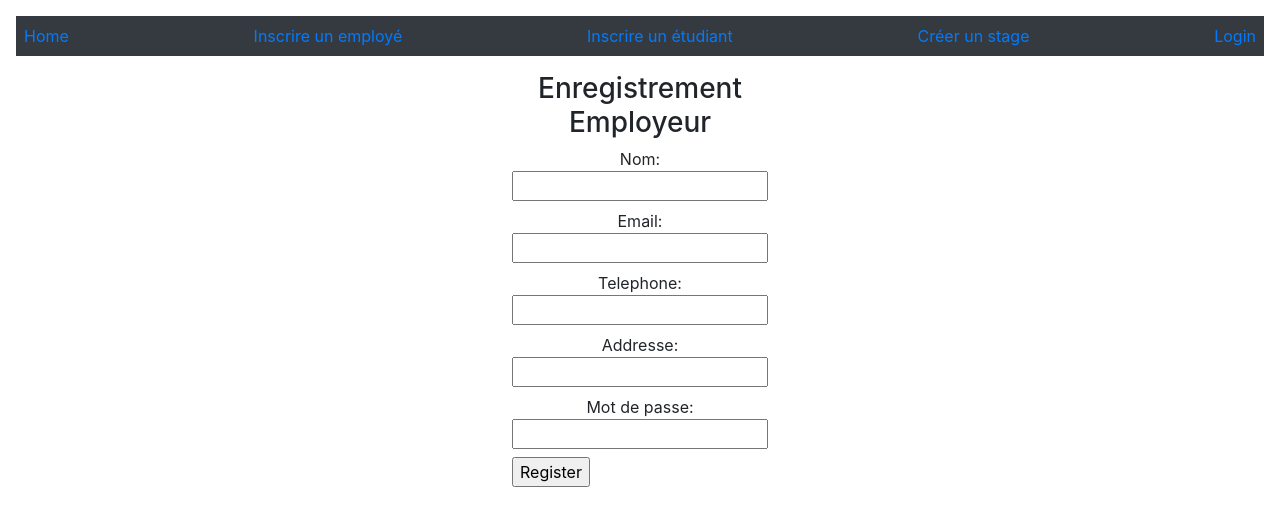
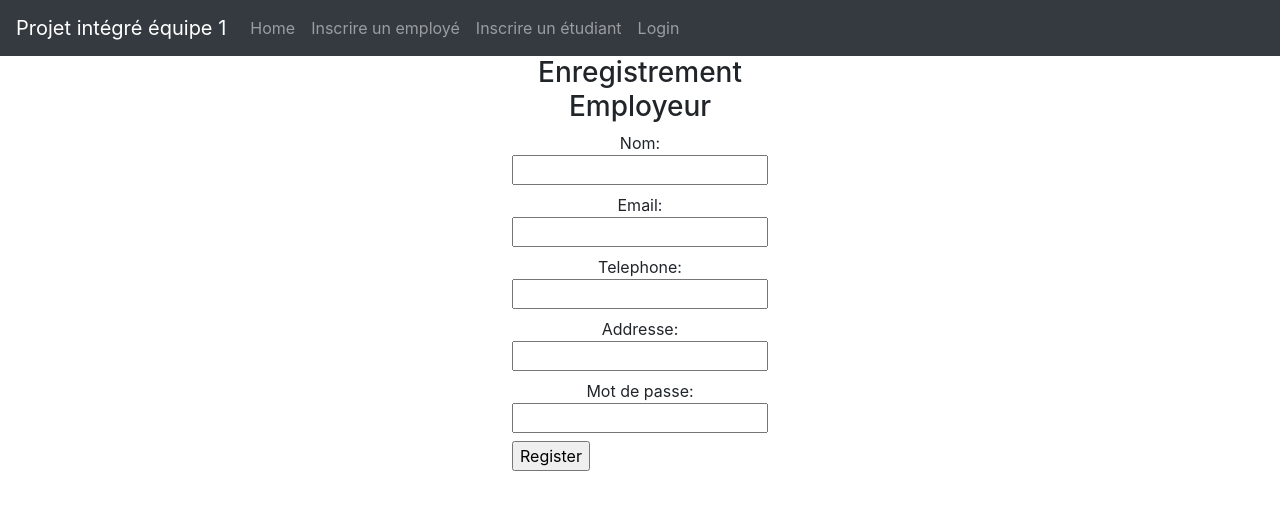
Before and after one commit to cidit/Projet-Integre-EQ1, a React (Create React App) app in the folder frontend/: page /empRegist in a window 1280 px wide. Shown: the top 526 px of the page. Built offline with nearby package versions, Linux system fonts and the light colour scheme.

Commit message:
Navbar semi-functionnal

```diff
--- a/frontend/package.json
+++ b/frontend/package.json
@@ -12,6 +12,7 @@
     "formik": "^2.1.5",
     "npm": "^6.14.8",
     "react": "^16.13.1",
+    "react-bootstrap": "^1.3.0",
     "react-dom": "^16.13.1",
     "react-router-dom": "^5.2.0",
     "react-scripts": "3.4.3"
--- a/frontend/public/index.html
+++ b/frontend/public/index.html
@@ -24,7 +24,7 @@
       work correctly both with client-side routing and a non-root public URL.
       Learn how to configure a non-root public URL by running `npm run build`.
     -->
-    <title>React App</title>
+    <title>Les indécis perdus</title>
   </head>
   <body>
     <noscript>You need to enable JavaScript to run this app.</noscript>
--- a/frontend/src/App.js
+++ b/frontend/src/App.js
@@ -8,45 +8,26 @@ import ListStagesComponent from "./components/ListStageComponent";
 import CreateStageComponent from './components/CreateStageComponent';
 import EmployeurRegister from "./components/EmployeurRegister";
 import Login from "./components/Login";
-import { BrowserRouter as Router, Route, Switch, Link, NavLink } from 'react-router-dom';
+import { BrowserRouter, Route, Switch } from 'react-router-dom';
 import Home from "./components/Home";
+import HeaderComponent from "./components/HeaderComponent";
 
 function App() {
+
   return (
     <div className="App">
-
-
-      <article id="article">
-        <div>
-          <Router>
-            <nav class="navbar navbar-dark bg-dark p-2 m-3">
-              <NavLink to="/">Home</NavLink>
-              <NavLink to="/empRegist">Inscrire un employé</NavLink>
-              <NavLink to="/create">Inscrire un étudiant</NavLink>
-              <NavLink to="/createStage">Créer un stage</NavLink>
-              <NavLink to="/Login">Login</NavLink>
-            </nav>
-            <div className="container">
-              <div className="container">
-                <Switch>
-                  <Route path="/" exact component={Home}></Route>
-                  <Route path="/stages" component={ListStagesComponent}></Route>
-                  <Route path="/createStage" component={CreateStageComponent}></Route>
-                  <Route path='/empRegist' component={EmployeurRegister} />
-                  <Route path='/create' component={EtudiantRegister} />
-                  <Route path='/login' component={Login} />
-                </Switch>
-              </div>
-
-            </div>
-          </Router>
-
-        </div>
-      </article>
-
-
+      <main>
+        <HeaderComponent />
+        <Switch>
+          <Route path="/" exact component={Home}/>
+          <Route path="/stages" component={ListStagesComponent}/>
+          <Route path="/createStage" component={CreateStageComponent}/>
+          <Route path='/empRegist' component={EmployeurRegister} />
+          <Route path='/create' component={EtudiantRegister} />
+          <Route path='/login' component={Login} />
+        </Switch>
+      </main>
     </div>
-
   );
 }
 
--- a/frontend/src/components/EmployeurRegister.js
+++ b/frontend/src/components/EmployeurRegister.js
@@ -3,9 +3,7 @@ import './../App.css';
 import './../css/Register.css';
 import Employeur from "../model/Employeur";
 import EmployeurService from "../service/EmployeurService";
-import {Redirect} from "react-router-dom";
 
-let redirectStr = "";
 export default class EmployeurRegister extends Component {
     constructor(props) {
         super(props);
@@ -17,7 +15,6 @@ export default class EmployeurRegister extends Component {
 
     handleChange(event) {
         this.setState({[event.target.name]: event.target.value});
-        console.log(redirectStr);
     }
 
     async handleSubmit(event) {
@@ -25,18 +22,15 @@ export default class EmployeurRegister extends Component {
         let x = "email";
         let data = await EmployeurService.getByEmail(this.state[x]);
         if (data[x] != this.state[x]){
+            await this.setState({desc: "EMP"} );
             await EmployeurService.post(this.state);
-            redirectStr = "HOME";
-            this.forceUpdate();
+            await this.props.history.push('/Login');
         } else {
              alert("Ce email est deja utilise");
         }
     }
 
     render(){
-        if(redirectStr == "HOME"){
-            return <Redirect to={"/"}/>
-        } else {
         return (
             <div className="formBox">
                 <h3>Enregistrement Employeur</h3>
@@ -47,19 +41,23 @@ export default class EmployeurRegister extends Component {
                     </label>
                     <label>
                         Email:
-                            <input type="email" name="email" required value={this.state.email} onChange={this.handleChange}/>
+                        <input type="email" name="email" required value={this.state.email}
+                               onChange={this.handleChange}/>
                     </label>
                     <label>
                         Telephone:
-                            <input type="tel" name="telephone" required value={this.state.telephone} onChange={this.handleChange}/>
+                        <input type="tel" name="telephone" required value={this.state.telephone}
+                               onChange={this.handleChange}/>
                     </label>
                     <label>
                         Addresse:
-                            <input type="text" name="adresse" required value={this.state.adresse} onChange={this.handleChange} />
+                        <input type="text" name="adresse" required value={this.state.adresse}
+                               onChange={this.handleChange}/>
                     </label>
                     <label>
                         Mot de passe:
-                            <input type="password" name="password" required value={this.state.password} onChange={this.handleChange}/>
+                        <input type="password" name="password" required value={this.state.password}
+                               onChange={this.handleChange}/>
                     </label>
                     <input type="submit" value="Register"/>
                 </form>
@@ -67,4 +65,3 @@ export default class EmployeurRegister extends Component {
         );
     }
 }
-}
--- a/frontend/src/components/HeaderComponent.js
+++ b/frontend/src/components/HeaderComponent.js
@@ -1,15 +1,83 @@
-import React, { Component } from 'react';
+import React, {Component} from 'react';
+import Nav from "react-bootstrap/Nav";
+import Navbar from "react-bootstrap/Navbar";
+
+function NotLoggedInNav(){
+    return (
+        <Nav className="mr-auto">
+            <Nav.Link href="/">Home</Nav.Link>
+            <Nav.Link href="/empRegist">Inscrire un employé</Nav.Link>
+            <Nav.Link href="/create">Inscrire un étudiant</Nav.Link>
+            <Nav.Link href="/Login">Login</Nav.Link>
+        </Nav>
+    );
+}
+
+function GestionnaireNav(){
+    return (
+        <Nav className="mr-auto">
+            <Nav.Link href="/">Home</Nav.Link>
+
+
+        </Nav>
+    );
+}
+
+function EmployeurNav(){
+    return(
+        <Nav className="mr-auto">
+            <Nav.Link href="/">Home</Nav.Link>
+            <Nav.Link href="/createStage">Créer un stage</Nav.Link>
+
+        </Nav>
+    );
+}
+
+function EtudiantNav(props){
+    return(
+        <Nav className="mr-auto">
+            <Nav.Link href="/">Home</Nav.Link>
+
+
+        </Nav>
+    );
+}
+
+function NavType(props){
+    if (props.desc.toUpperCase() == "ETU")
+        return <EtudiantNav/>
+    else if (props.desc.toUpperCase() == "EMP")
+        return <EmployeurNav/>
+    else if (props.desc.toUpperCase() == "GEST")
+        return <GestionnaireNav/>
+    else
+        return <NotLoggedInNav/>
+}
+
 
 class HeaderComponent extends Component {
+    constructor(props) {
+        super(props);
+        this.state = {desc : localStorage.getItem("desc") == null ? "" : localStorage.getItem("desc")}
+    }
+
+    // shouldComponentUpdate() {
+    //     return true;
+    // }
+
     render() {
         return (
-            <div>
-                <header>
-                    <nav className="navbar navbar-expand-md navbar-dark bg-dark">
-                        <div className="navbar-brand">Stage App</div>
-                    </nav>
-                </header>
-            </div>
+            <Navbar bg="dark" variant="dark" expand="lg">
+                <Navbar.Brand href="/">
+                    Projet intégré équipe 1
+                </Navbar.Brand>
+                <Navbar.Toggle aria-controls="basic-navbar-nav" />
+                <Navbar.Collapse id="basic-navbar-nav">
+
+                    <NavType desc={this.state.desc}/>
+
+                </Navbar.Collapse>
+            </Navbar>
         );
     }
 }
--- a/frontend/src/components/Home.js
+++ b/frontend/src/components/Home.js
@@ -3,8 +3,14 @@ import React, { Component } from 'react';
 export default class Home extends Component {
     constructor(props) {
         super(props);
+         // localStorage.setItem("id", "4");
+         // localStorage.setItem("desc", "EMP");
+
+
+   // console.log(localStorage.getItem("desc"));
     }
     render(){
+
         return(
            <div></div>
         );
--- a/frontend/src/service/EmployeurService.js
+++ b/frontend/src/service/EmployeurService.js
@@ -32,7 +32,7 @@ class EmployeurService{
                     'Content-Type': 'application/json'
                 },
                 body: JSON.stringify(employeur)} )
-            .then(r => r.json()).then(data => console.log(data));
+            .then(r => r.json());
     }
 
     async put(employeur){
--- a/frontend/src/service/StageService.js
+++ b/frontend/src/service/StageService.js
@@ -32,7 +32,6 @@ class StageService{
           .catch(error => console.error('Error:', error))
           .then(response => console.log('Success:', response));
     }
-
 }
 
 export default new StageService()
```
Also changed, not shown: frontend/src/service/LoginService.js (+14 -0 lines), 1 other file (tests, documents, lock files or other folders). Lines whose indentation alone changed are shown as unchanged.
